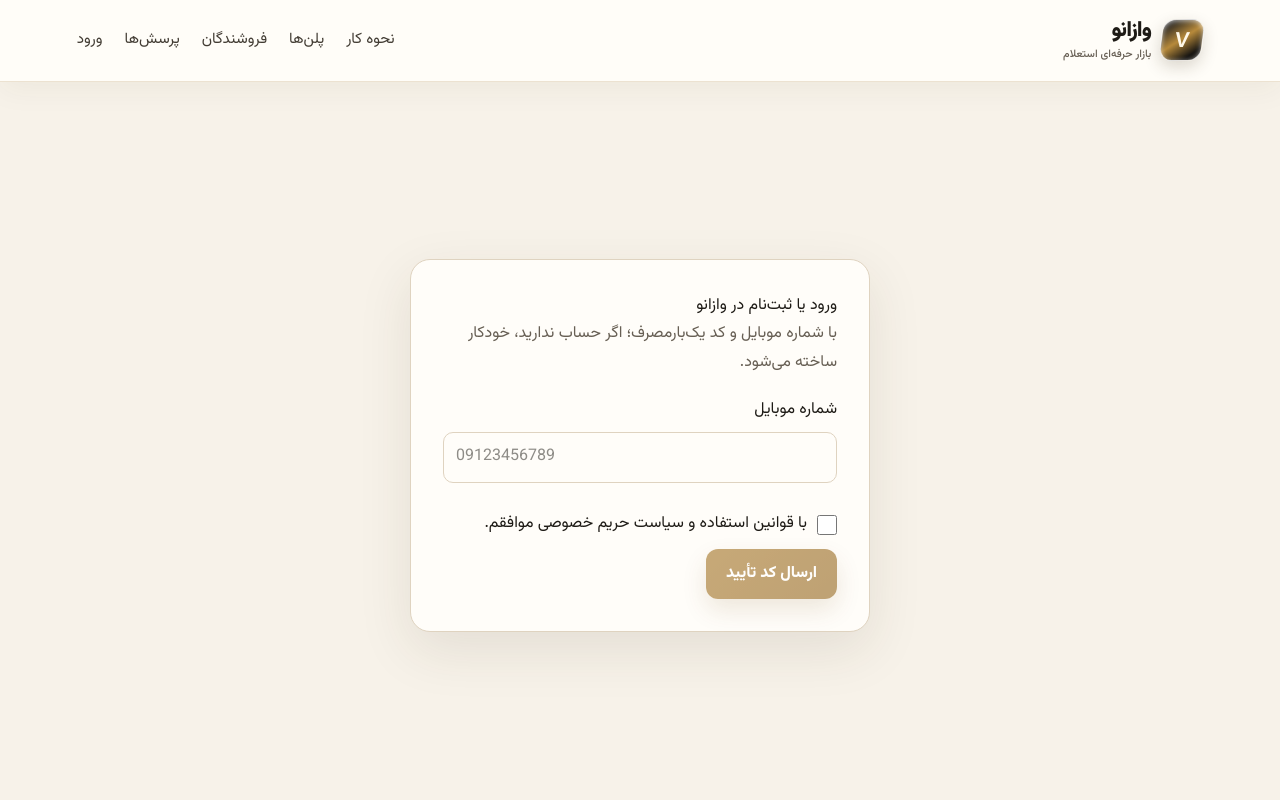
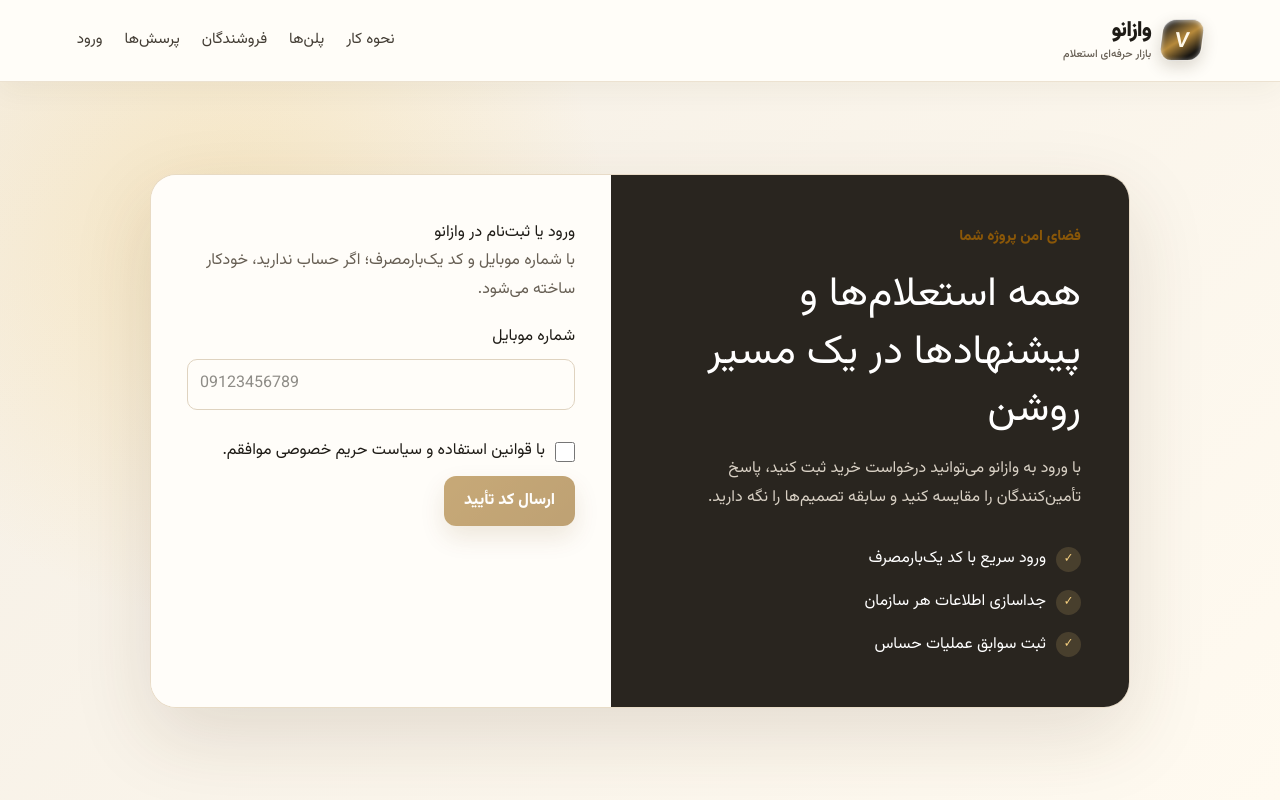
Before and after one commit to landstoneir-sketch/vazano, a Next.js app in the folder apps/web/: page /login in a window 1280 px wide. Shown: the top 800 px of the page. Built offline with nearby package versions, Linux system fonts and the light colour scheme; no server answers.

Commit message:
feat(auth): refresh branded sign-in experience

```diff
--- a/apps/web/src/app/globals.css
+++ b/apps/web/src/app/globals.css
@@ -94,21 +94,33 @@
 .text-link { display: inline-flex; align-items: center; gap: 8px; margin-top: 12px; color: #f4ce7f; font-weight: 800; }
 .card { padding: 24px; }
 .card p { color: var(--muted); }
-.auth-shell { min-height: calc(100vh - 73px); display: grid; place-items: center; padding: 40px 16px; }
-.auth-card { width: min(460px, 100%); padding: 32px; }
+.auth-shell { min-height: calc(100vh - 82px); display: grid; place-items: center; padding: 64px 5vw; background: radial-gradient(circle at 18% 22%,rgba(244,199,94,.28),transparent 32%),linear-gradient(135deg,#f5efe5,#fffaf0); }
+.auth-layout { width: min(980px,100%); display: grid; grid-template-columns: minmax(0,1fr) minmax(360px,460px); overflow: hidden; border: 1px solid rgba(138,87,8,.2); border-radius: 26px; background: rgba(255,253,249,.9); box-shadow: 0 28px 80px rgba(66,48,21,.13); }
+.auth-intro { padding: 48px; background: #29251f; color: white; }
+.auth-intro h1 { margin: 16px 0; font-size: clamp(1.9rem,3.2vw,2.8rem); line-height: 1.4; }
+.auth-intro p { color: #d8d0c4; }
+.auth-intro ul { display: grid; gap: 14px; margin: 32px 0 0; padding: 0; list-style: none; }
+.auth-intro li { display: flex; align-items: center; gap: 10px; }
+.auth-intro li span { width: 25px; height: 25px; display: grid; place-items: center; border-radius: 50%; background: rgba(244,206,127,.15); color: #f4ce7f; font-size: .8rem; }
+.auth-card { width: 100%; padding: 44px 36px; border: 0; border-radius: 0; box-shadow: none; }
 .auth-card h1 { margin-top: 0; }
 .form-field { display: grid; gap: 7px; margin: 18px 0; }
 .form-field input, .form-field textarea { width: 100%; min-height: 48px; border: 1px solid var(--border); border-radius: 10px; padding: 10px 12px; }
 .form-field input { direction: ltr; text-align: left; }
 .form-field textarea { resize: vertical; }
 .form-field select { width: 100%; min-height: 48px; border: 1px solid var(--border); border-radius: 10px; padding: 10px 12px; background: white; }
-.form-field input:focus { outline: 3px solid rgba(37,99,235,.18); border-color: var(--primary); }
+.form-field input:focus, .form-field textarea:focus, .form-field select:focus { outline: 3px solid rgba(220,164,55,.24); border-color: var(--primary); }
 .message { border-radius: 10px; padding: 10px 12px; margin: 12px 0; }
 .message-error { color: var(--danger); background: #fef2f2; }
 .message-success { color: var(--success); background: #f0fdf4; }
 .muted { color: var(--muted); }
-.dashboard { padding: 48px 0; }
+.dashboard { padding: 54px 0; }
+.dashboard > h1 { margin: 8px 0 4px; font-size: clamp(2rem,4vw,3rem); line-height: 1.35; }
+.dashboard > .muted { max-width: 760px; margin-top: 0; }
 .dashboard-grid { display: grid; grid-template-columns: repeat(3,1fr); gap: 16px; }
+.dashboard-grid .card { min-height: 148px; display: grid; align-content: space-between; box-shadow: 0 10px 34px rgba(59,45,23,.06); }
+.dashboard-grid .card h2 { margin: 0; color: var(--muted); font-size: .98rem; font-weight: 600; }
+.dashboard-grid .card strong { color: var(--primary); font-size: 2rem; }
 .plan-grid { display: grid; grid-template-columns: repeat(4, minmax(0, 1fr)); gap: 16px; }
 .plan-card > strong { display: block; color: var(--primary); font-size: 1.35rem; }
 .stack { display: grid; gap: 16px; }
@@ -254,5 +266,6 @@
 @media (max-width: 980px) { .site-header { align-items: flex-start; flex-direction: column; gap: 6px; padding: 10px 5vw 7px; } .primary-navigation { width: 100%; overflow-x: auto; gap: 18px; padding: 2px 0 5px; scrollbar-width: thin; white-space: nowrap; } .hero { grid-template-columns: 1fr; gap: 42px; padding: 72px 0 62px; } .trust-card { max-width: 680px; } }
 @media (max-width: 760px) { .brand-mark { width: 38px; height: 38px; } .brand-copy small { display: none; } .hero { padding-top: 54px; } .hero h1 { font-size: clamp(2.15rem,11vw,3.25rem); } .hero-lead { font-size: 1rem; } .trust-card { padding: 20px; } .trust-points { display: grid; gap: 8px; } .coverage-content { align-items: flex-start; flex-direction: column; padding-top: 18px; padding-bottom: 18px; } .coverage-content ul { justify-content: flex-start; gap: 7px 18px; } .section-heading { align-items: flex-start; flex-direction: column; gap: 12px; } .benefits-section { padding-top: 58px; padding-bottom: 58px; } .buyer-supplier-callout { grid-template-columns: 1fr; } .buyer-supplier-callout > div { padding: 28px 24px; } .buyer-supplier-callout > div + div { border-top: 1px solid rgba(255,255,255,.16); border-right: 0; } .feature-grid, .dashboard-grid, .plan-grid { grid-template-columns: 1fr; } }
 @media (max-width: 760px) { .form-grid, .form-columns, .comparison-grid, .check-grid, .quote-line, .settings-grid, .message-center, .organization-invite-form, .content-item-list, .catalog-binding-grid, .receipt-grid, .payment-resolution-form { grid-template-columns: 1fr; } .list-card, .notification-card, .conversation-header, .admin-user-card, .admin-card-title, .invitation-row, .organization-member-row, .site-footer-content { align-items: stretch; flex-direction: column; } .message-thread-list { border-left: 0; border-bottom: 1px solid var(--border); max-height: 280px; } .message-center { min-height: 700px; } .message-bubble { max-width: 92%; } .admin-card-title time { white-space: normal; } }
+@media (max-width: 760px) { .auth-shell { padding: 28px 16px; } .auth-layout { grid-template-columns: 1fr; } .auth-intro { padding: 30px 24px; } .auth-intro h1 { font-size: 1.75rem; } .auth-card { padding: 30px 24px; } }
 @media (prefers-reduced-motion: reduce) { html { scroll-behavior: auto; } *,*::before,*::after { scroll-behavior: auto !important; transition-duration: .01ms !important; animation-duration: .01ms !important; animation-iteration-count: 1 !important; } }
 @media print { body { background: white; } .site-header, .receipt-actions { display: none !important; } .receipt-page { width: 100%; max-width: none; padding: 0; } .receipt-sheet { border: 0; padding: 0; } }
--- a/apps/web/src/app/login/page.tsx
+++ b/apps/web/src/app/login/page.tsx
@@ -4,5 +4,19 @@
 export const metadata: Metadata = { title: 'ورود' };
 export default async function LoginPage({ searchParams }: { searchParams: Promise<{ returnTo?: string | string[] }> }) {
   const params = await searchParams;
-  return <section className="auth-shell"><LoginForm returnTo={safeReturnTo(params.returnTo)} /></section>;
+  return <section className="auth-shell">
+    <div className="auth-layout">
+      <aside className="auth-intro" aria-label="مزایای حساب وازانو">
+        <span className="eyebrow">فضای امن پروژه شما</span>
+        <h1>همه استعلام‌ها و پیشنهادها در یک مسیر روشن</h1>
+        <p>با ورود به وازانو می‌توانید درخواست خرید ثبت کنید، پاسخ تأمین‌کنندگان را مقایسه کنید و سابقه تصمیم‌ها را نگه دارید.</p>
+        <ul>
+          <li><span aria-hidden="true">✓</span> ورود سریع با کد یک‌بارمصرف</li>
+          <li><span aria-hidden="true">✓</span> جداسازی اطلاعات هر سازمان</li>
+          <li><span aria-hidden="true">✓</span> ثبت سوابق عملیات حساس</li>
+        </ul>
+      </aside>
+      <LoginForm returnTo={safeReturnTo(params.returnTo)} />
+    </div>
+  </section>;
 }
```
